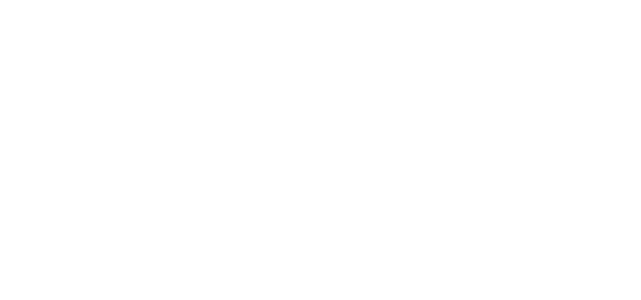
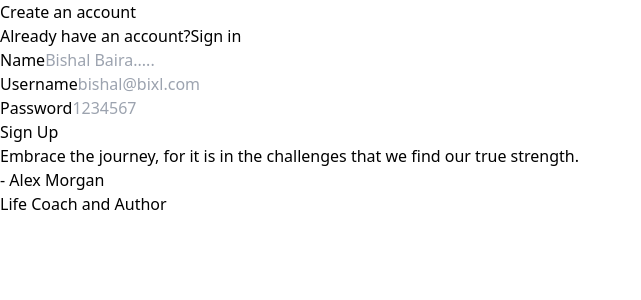
Before and after one commit to bixl007/Pen-And-Pulse, a React (Vite) app in the folder frontend/: page / in a window 1280 px wide. Before the commit this address had no page. Shown: the top 300 px of the page, without its empty margins (0-641 px from the left). Built offline with nearby package versions, Linux system fonts and the light colour scheme.

Commit message:
Feat: fix route issue

```diff
--- a/frontend/src/App.tsx
+++ b/frontend/src/App.tsx
@@ -11,7 +11,7 @@ function App() {
     <>
       <BrowserRouter>
         <Routes>
-          <Route path="/signup" element={<Signup />} />
+          <Route path="/" element={<Signup />} />
           <Route path="/signin" element={<Signin />} />
           <Route path="/blog/:id" element={<Blog />} />
           <Route path="/blogs" element={<Blogs />} />
```
